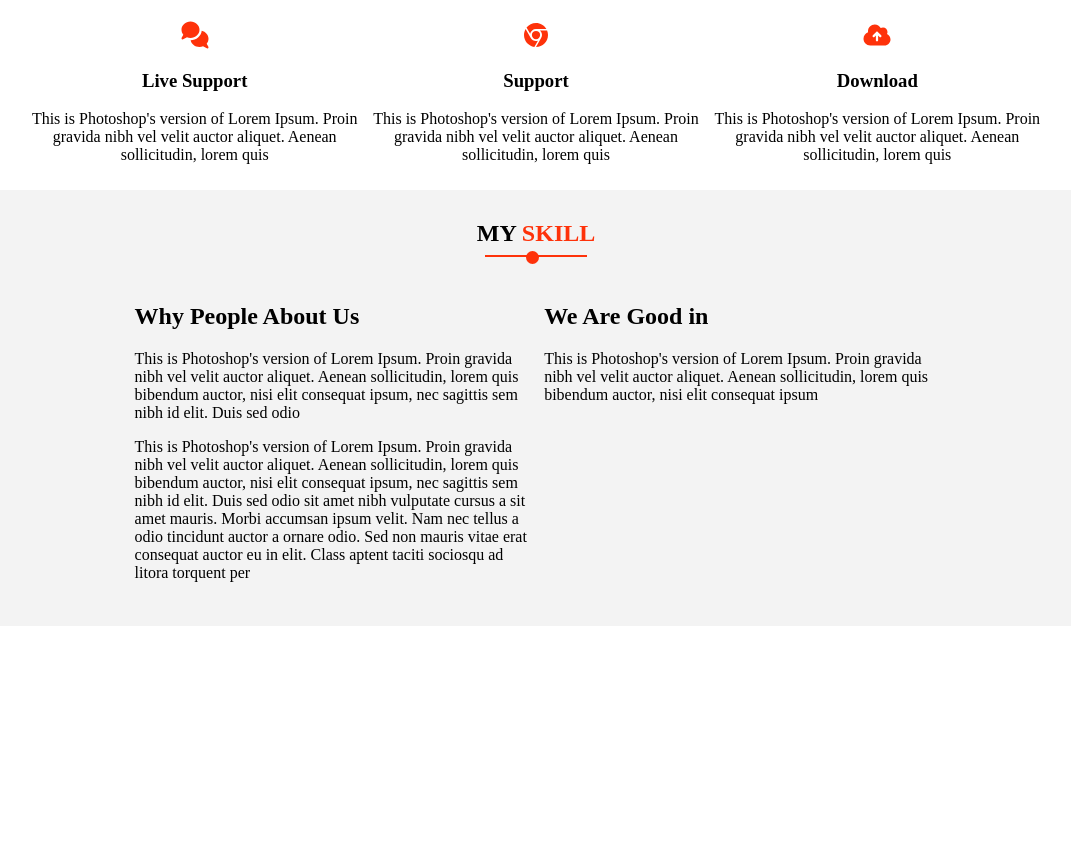
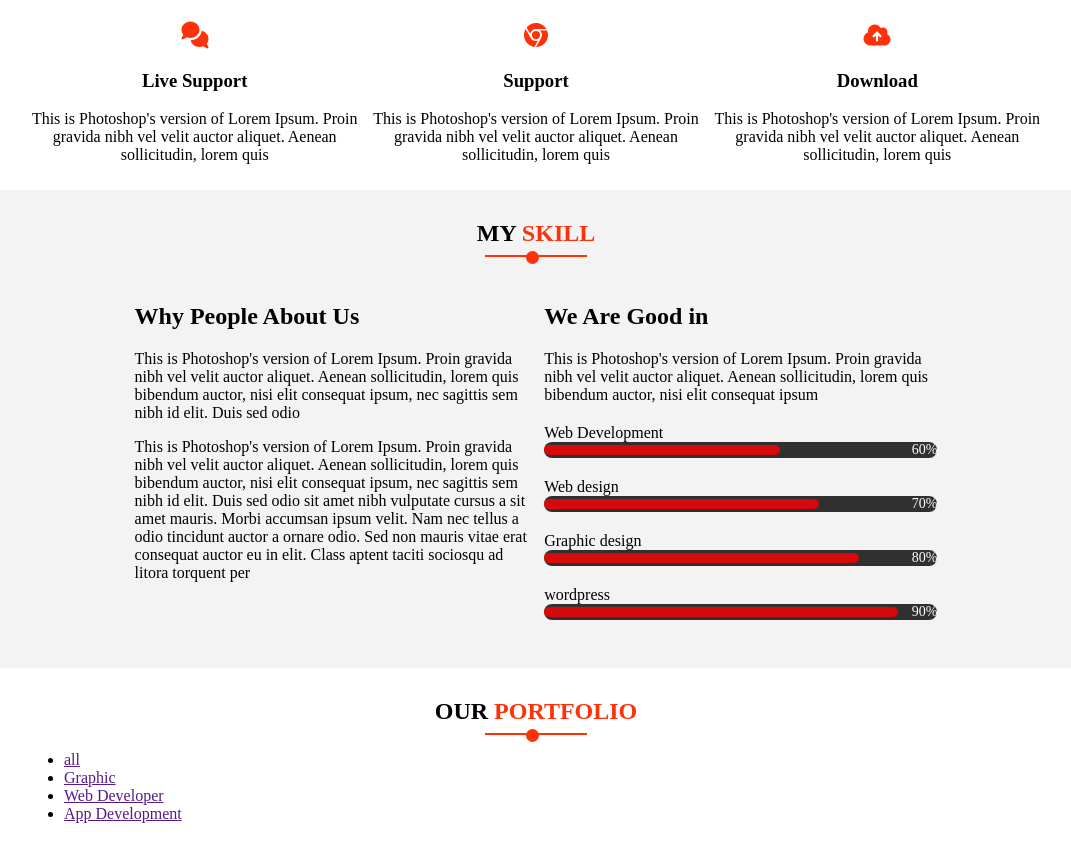
Before and after one commit to oasifsadik/nandine-psd-to-html, a plain HTML site: page index.html in a window 1280 px wide. Shown: the part 1844-2693 px from the top of the page, without its empty margins (104-1175 px from the left). Before the commit the page ends 2470 px from the top, so only its background shows below. Drawn offline with Linux system fonts and the light colour scheme.

Commit message:
add my skill

```diff
--- a/index.html
+++ b/index.html
@@ -148,11 +148,53 @@
                 <div class="col">
                     <h2>We Are Good in</h2>
                     <p>This is Photoshop's version of Lorem Ipsum. Proin gravida nibh vel velit auctor aliquet. Aenean sollicitudin, lorem quis bibendum auctor, nisi elit consequat ipsum</p>
+                    <div class="pro">
+                        Web Development
+                        <div class="out">60%
+                            <div class="in one"></div>
+                        </div>
+                    </div>
+                    <div class="pro">
+                        Web design
+                        <div class="out">70%
+                            <div class="in two"></div>
+                        </div>
+                    </div>
+                    <div class="pro">
+                        Graphic design
+                        <div class="out">80%
+                            <div class="in three"></div>
+                        </div>
+                    </div>
+                    <div class="pro">
+                        wordpress
+                        <div class="out">90%
+                            <div class="in four"></div>
+                        </div>
+                    </div>
                 </div>
             </div>
         </div>
     </section>
     <!-- this is end of skill area -->
+    <!-- this is our protfolio area -->
+    <section class="container">
+        <div class="header ">
+            <h2>our
+                <spna class="red-color">portfolio</spna>
+            </h2>
+            <hr>
+        </div>
+        <div class="menu">
+            <ul>
+                <li><a href="">all</a></li>
+                <li><a href="">Graphic</a></li>
+                <li><a href="">Web Developer</a></li>
+                <li><a href="">App Development</a></li>
+            </ul>
+        </div>
+    </section>
+    <!-- this is end our protfolio area -->
 
 
     <script src="js/all.min.js"></script>
--- a/style.css
+++ b/style.css
@@ -205,3 +205,43 @@ button {
     width: 48%;
     margin: 1%;
 }
+
+.skills .row .col .pro {
+    margin: 20px 0;
+}
+
+.skills .row .col .pro .out {
+    height: 16px;
+    border-radius: 8px;
+    background: rgba(0, 0, 0, .8);
+    position: relative;
+    text-align: right;
+    color: white;
+    font-size: 14px;
+}
+
+.skills .row .col .pro .out .in {
+    height: 10px;
+    border-radius: 5px;
+    background: rgba(255, 0, 0, .8);
+    top: 50%;
+    left: 0;
+    position: absolute;
+    transform: translate(0, -50%);
+}
+
+.skills .row .col .pro .out .one {
+    width: 60%;
+}
+
+.skills .row .col .pro .out .two {
+    width: 70%;
+}
+
+.skills .row .col .pro .out .three {
+    width: 80%;
+}
+
+.skills .row .col .pro .out .four {
+    width: 90%;
+}
```
